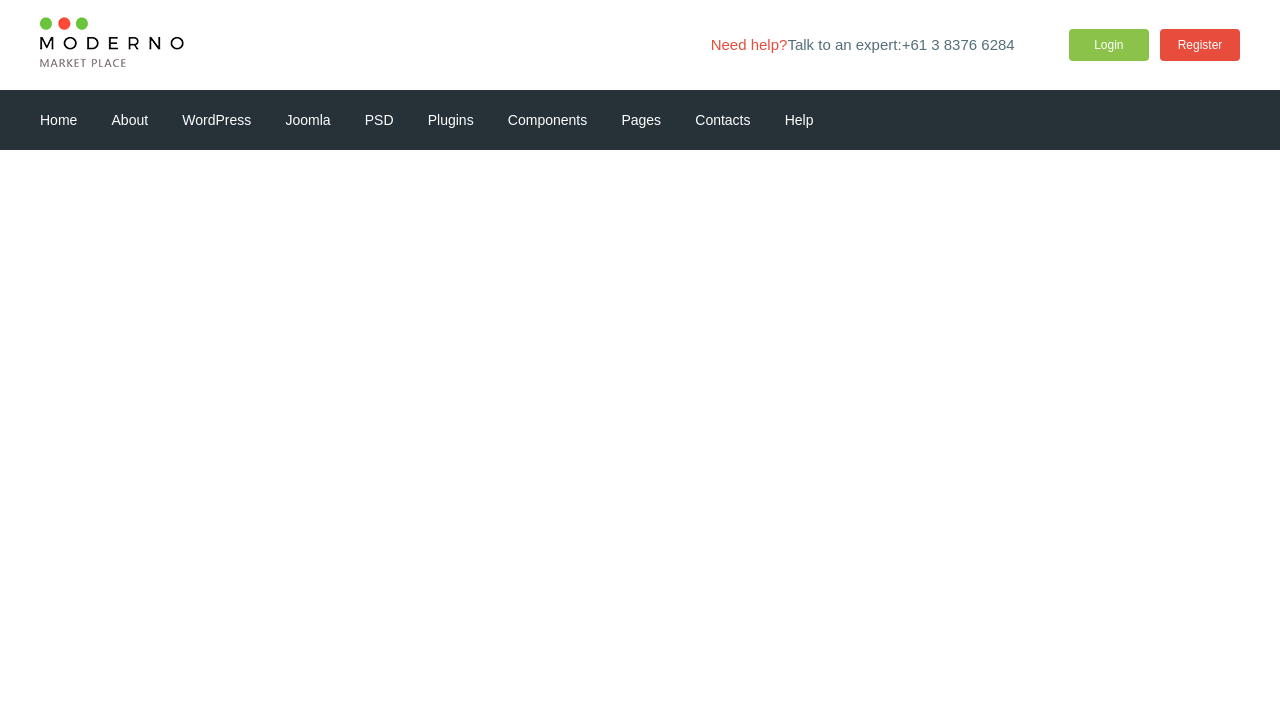
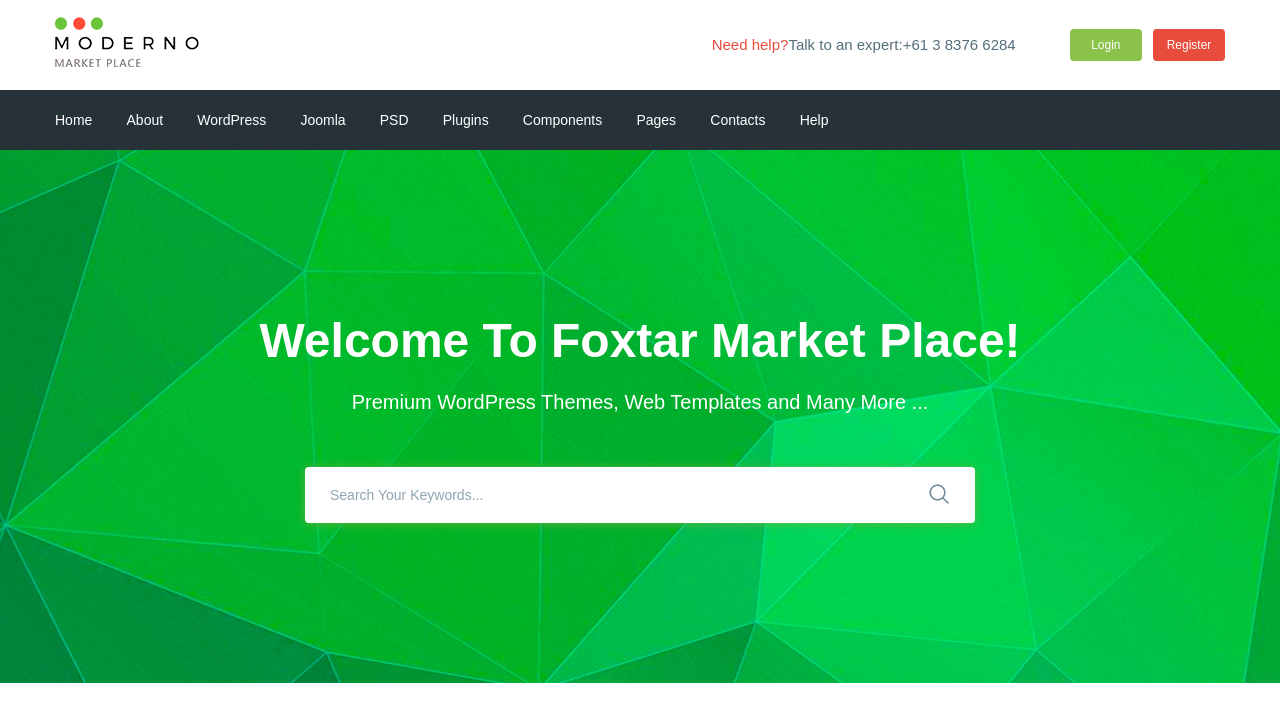
Before and after one commit to Danya-repository/Moderno, a website: page app/index.html in a window 1280 px wide. Drawn offline with nearby package versions, Linux system fonts and the light colour scheme; files that its build step writes are made by us from their sources.

Commit message:
added search section

```diff
--- a/app/index.html
+++ b/app/index.html
@@ -77,7 +77,22 @@
             </div>
         </div>
     </header>
-
+    <section class="search" style="background-image: url('../images/search-bg.jpg');">
+        <div class="container">
+            <div class="search__inner">
+                <div class="search__inner-title">Welcome To Foxtar Market Place!</div>
+                <div class="search__inner-text">Premium WordPress Themes, Web Templates and Many More ...</div>
+                <div class="search__inner-form">
+                    <form action="">
+                        <input type="text" placeholder="Search Your Keywords..." required>
+                        <button type="submit">
+                            <img src="images/icons/search.png" alt="">
+                        </button>
+                    </form>
+                </div>
+            </div>
+        </div>
+    </section>
 
 
 
--- a/app/scss/_global.scss
+++ b/app/scss/_global.scss
@@ -1,6 +1,5 @@
-
 html {
-    box-sizing: inherit;
+    box-sizing: border-box;
 }
 
 *,
--- a/app/scss/style.scss
+++ b/app/scss/style.scss
@@ -60,3 +60,57 @@
         font-size: 14px;
     }
 }
+
+.search {
+    background-repeat: no-repeat;
+    background-size: cover;
+    background-position: center;
+    min-height: 533px;
+}
+
+.search__inner {
+    padding: 155px 100px;
+    color: #fff;
+    text-align: center;
+    &-title{
+        margin-bottom: 10px;
+        font-size: 48px;
+        font-weight: 700;
+        line-height: 72px;
+    }
+    &-text{
+        margin-bottom: 50px;
+        font-size: 20px;
+        font-weight: 500;
+        line-height: 30px;
+    }
+    &-form {
+        max-width: 670px;
+        margin: 0 auto;
+        position: relative;
+        input{
+            font-size: 14px;
+            font-weight: 500;
+            display: block;
+            width: 100%;
+            box-shadow: 0px 1px 10px 0px rgba(124, 178, 64, 0.75);
+            border-radius: 4px;
+            height: 56px;
+            border: none;
+            padding-left: 25px;
+            padding-right: 60px;
+            &::placeholder {
+                font-weight: 500;
+                color: #90a4ae;
+            }
+        }
+        button {
+            position: absolute;
+            border: none;
+            background-color: transparent;
+            top: 16px;
+            right: 20px;
+            outline: none;
+        }
+    }
+}
```
Also changed, not shown: app/images/icons/search.png (added), app/images/icons/search.svg (added), app/images/search-bg.jpg (added).
